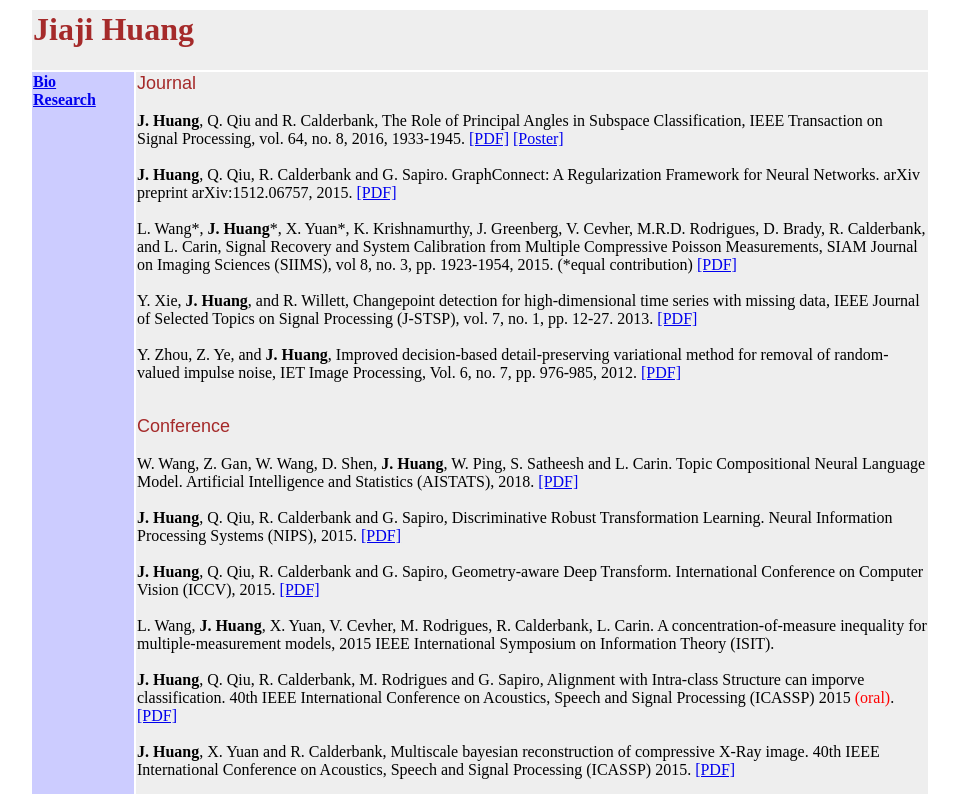
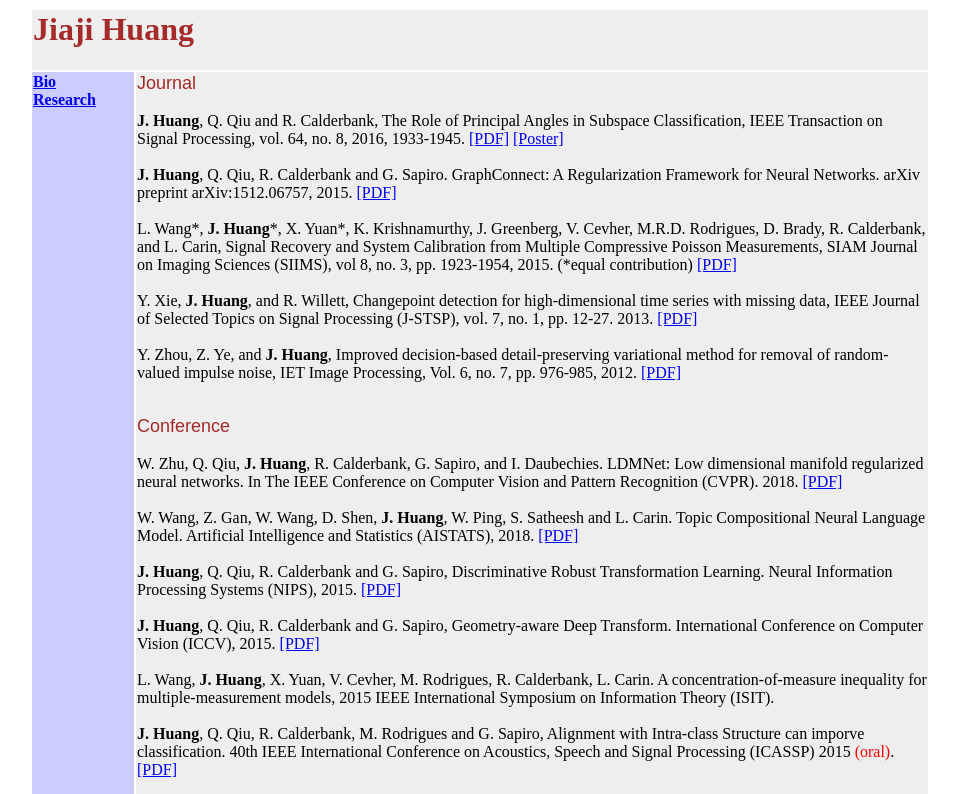
Before and after one commit to huangjiaji/huangjiaji.github.io, a plain HTML site: page research.html in a window 1280 px wide. Shown: the top 794 px of the page, without its empty margins (160-1119 px from the left). Drawn offline with Linux system fonts and the light colour scheme.

Commit message:
more updates

```diff
--- a/research.html
+++ b/research.html
@@ -35,12 +35,11 @@ Y. Zhou, Z. Ye, and <b>J. Huang</b>, Improved decision-based detail-preserving v
 Conference
 </font><br/>
 <br/>
+W. Zhu, Q. Qiu, <b>J. Huang</b>, R. Calderbank, G. Sapiro, and I. Daubechies. LDMNet: Low dimensional manifold regularized neural networks. In The IEEE Conference on Computer Vision and Pattern Recognition (CVPR). 2018. <a href="http://openaccess.thecvf.com/content_cvpr_2018/papers/Zhu_LDMNet_Low_Dimensional_CVPR_2018_paper.pdf">[PDF]</a><br><br>
 W. Wang, Z. Gan, W. Wang, D. Shen, <b>J. Huang</b>, W. Ping, S. Satheesh and L. Carin. Topic Compositional Neural Language Model. Artificial Intelligence and Statistics (AISTATS), 2018. <a href="http://proceedings.mlr.press/v84/wang18a/wang18a.pdf">[PDF]</a><br><br>
 <b>J. Huang</b>, Q. Qiu, R. Calderbank and G. Sapiro, Discriminative Robust Transformation Learning. Neural Information Processing Systems (NIPS), 2015. <a href="https://papers.nips.cc/paper/5975-discriminative-robust-transformation-learning.pdf">[PDF]</a><br><br>
 <b>J. Huang</b>, Q. Qiu, R. Calderbank and G. Sapiro, Geometry-aware Deep Transform. International Conference on Computer Vision (ICCV), 2015. <a href="resource/geometry_aware.pdf">[PDF]</a><br><br>
-
 L. Wang, <b> J. Huang</b>, X. Yuan, V. Cevher, M. Rodrigues, R. Calderbank, L. Carin. A concentration-of-measure inequality for multiple-measurement models, 2015 IEEE International Symposium on Information Theory (ISIT). <br><br>
-
 <b>J. Huang</b>, Q. Qiu, R. Calderbank, M. Rodrigues and G. Sapiro, Alignment with Intra-class Structure can imporve classification. 40th IEEE International Conference on Acoustics, Speech and Signal Processing (ICASSP) 2015 <font color="red">(oral)</font>. <a href="resource/transformSubspace.pdf">[PDF]</a><br><br>
 <b>J. Huang</b>, X. Yuan and R. Calderbank, Multiscale bayesian reconstruction of compressive X-Ray image. 40th IEEE International Conference on Acoustics, Speech and Signal Processing (ICASSP) 2015. <a href="resource/multiscaleXray.pdf">[PDF]</a><br><br>
 <b>J. Huang</b>, X. Yuan and R. Calderbank, Collaborative compressive X-Ray Image reconstruction. 40th IEEE International Conference on Acoustics, Speech and Signal Processing (ICASSP) 2015 <font color="red">(oral)</font>. <a href="resource/jointUpdateXray.pdf">[PDF]</a><br><br>
```
